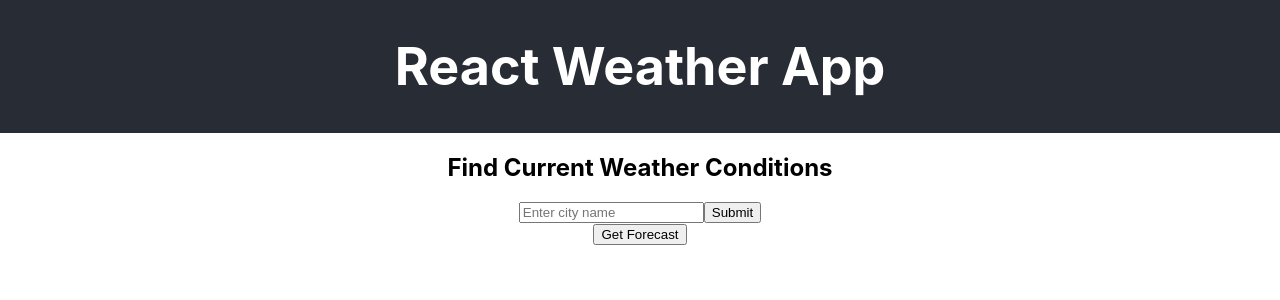
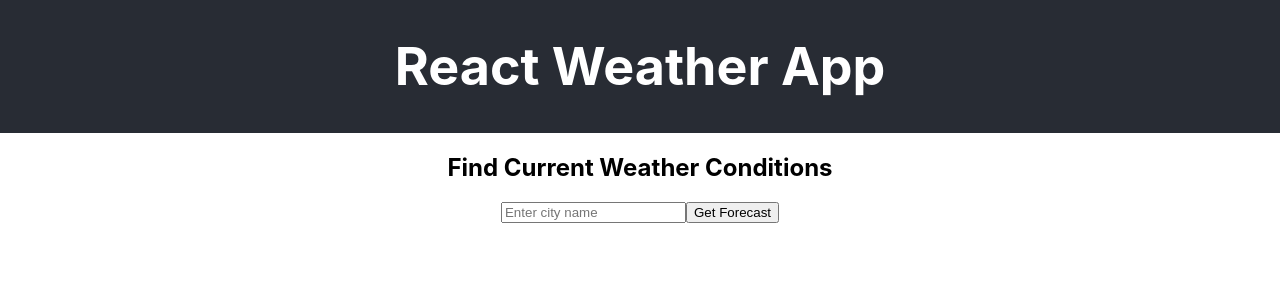
Before and after one commit to jlayog/react-weather-app, a React (Create React App) app: page / in a window 1280 px wide. Shown: the top 300 px of the page. Built offline with nearby package versions, Linux system fonts and the light colour scheme.

Commit message:
Fixed
- default state was missing for useState data

- need conditional render upon error or error response to prevent breaking

```diff
--- a/src/components/Conditions.js
+++ b/src/components/Conditions.js
@@ -4,6 +4,7 @@ const Conditions = (props) => {
     return (
         <div>
             <div>
+                <img src={props.data.current.condition.icon} />
                 <p><strong>{props.data.location.name}</strong></p>
                 <p>It is currently {Math.round(props.data.current.temp_f)} degrees out with {props.data.current.condition.text.toLowerCase()} skies.</p>
             </div>
--- a/src/hooks/Forecast.js
+++ b/src/hooks/Forecast.js
@@ -4,7 +4,7 @@ import Conditions from "../components/Conditions";
 
 
 const Forecast = () => {
-    const [data, setData] = useState();
+    const [data, setData] = useState(undefined);
     const [searchTerm, setSearchTerm] = useState('');
 
     const handleChange = (e) => {
@@ -39,11 +39,10 @@ const Forecast = () => {
                     {/* --------------- NOTES ------------ */}
                     {/* Needed e.preventDefault onSubmit to keep from refreshing */}
                     <input type="text" placeholder="Enter city name" value={searchTerm} onChange={handleChange}/>
-                    <button type="submit">Submit</button>
+                    <button type="submit">Get Forecast</button>
                 </form>
-           <button onClick={fetchData}>Get Forecast</button>
            {/* Need an operator to render depending on data call */}
-           {/* <Conditions data={data} /> */}
+           {data && <Conditions data={data} />}
        </div>
     )
 }
```
